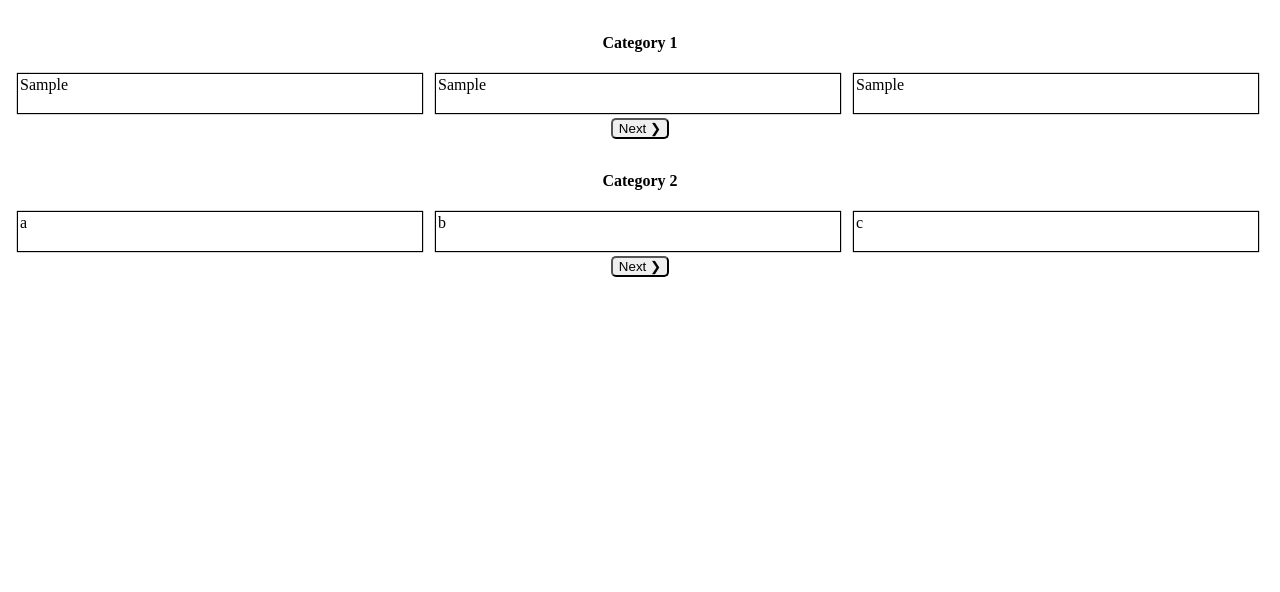
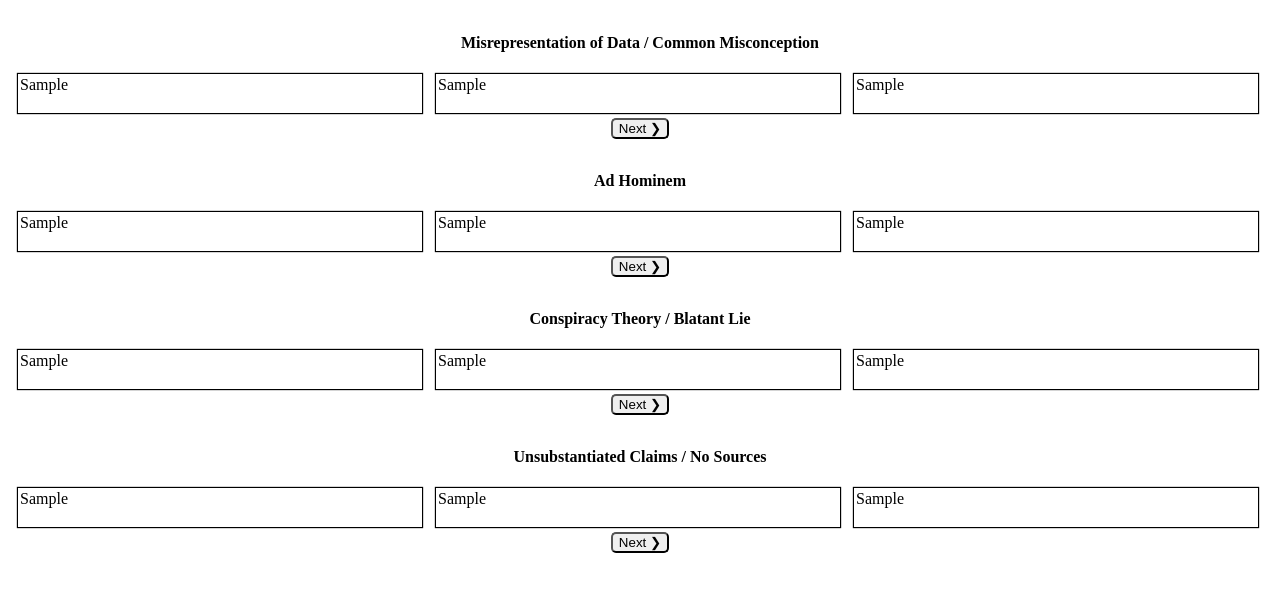
Before and after one commit to devMeesh0/ClimateChangeFactChecker, a Flask app: template Website/templates/index.html in a window 1280 px wide. Shown: the top 592 px of the page. Run offline with Flask 2, Linux system fonts and the light colour scheme; the template is opened without the code that fills it: most values are stand-ins (such as "Sample title", 1, 10 or a date in 2020).

Commit message:
Added all dynamic data entry sections

```diff
--- a/Website/templates/index.html
+++ b/Website/templates/index.html
@@ -68,30 +68,30 @@
 </head>
 <body>
     <div class="carousel-container">
-        <h4 class="category">Category 1</h4>
+        <h4 class="category">Misrepresentation of Data / Common Misconception</h4>
         <div class="carousel">
             <div class="tweet_container visible">
-                {{ cat1_0 }}
+                {{ misrepresent_0 }}
             </div>
 
             <div class="tweet_container visible">
-                {{ cat1_1 }}
+                {{ misrepresent_1 }}
             </div>
 
             <div class="tweet_container visible">
-                {{ cat1_2 }}
+                {{ misrepresent_2 }}
             </div>
 
             <div class="tweet_container hidden">
-                {{ cat1_3 }}
+                {{ misrepresent_3 }}
             </div>
 
             <div class="tweet_container hidden">
-                {{ cat1_4 }}
+                {{ misrepresent_4 }}
             </div>
 
             <div class="tweet_container hidden">
-                {{ cat1_5 }}
+                {{ misrepresent_5 }}
             </div>
         </div>
 
@@ -101,38 +101,96 @@
     </div>
 
     <div class="carousel-container">
-        <h4 class="category">Category 2</h4>
+        <h4 class="category">Ad Hominem</h4>
         <div class="carousel">
             <div class="tweet_container visible">
-                a
+                {{ adhominem_0 }}
             </div>
 
             <div class="tweet_container visible">
-                b
+                {{ adhominem_1 }}
             </div>
 
             <div class="tweet_container visible">
-                c
+                {{ adhominem_2 }}
             </div>
 
             <div class="tweet_container hidden">
-                d
+                {{ adhominem_3 }}
             </div>
 
             <div class="tweet_container hidden">
-                e
+                {{ adhominem_4 }}
             </div>
 
             <div class="tweet_container hidden">
-                f
+                {{ adhominem_5 }}
+            </div>
+        </div>
+
+        <div class="btn-container">
+            <button class="next" onclick="nextTweets(this)">Next &#10095;</button>
+        </div>
+    </div>
+
+    <div class="carousel-container">
+        <h4 class="category">Conspiracy Theory / Blatant Lie</h4>
+        <div class="carousel">
+            <div class="tweet_container visible">
+                {{ conspiracy_0 }}
+            </div>
+
+            <div class="tweet_container visible">
+                {{ conspiracy_1 }}
+            </div>
+
+            <div class="tweet_container visible">
+                {{ conspiracy_2 }}
             </div>
 
             <div class="tweet_container hidden">
-                g
+                {{ conspiracy_3 }}
             </div>
 
             <div class="tweet_container hidden">
-                h
+                {{ conspiracy_4 }}
+            </div>
+
+            <div class="tweet_container hidden">
+                {{ conspiracy_5 }}
+            </div>
+        </div>
+
+        <div class="btn-container">
+            <button class="next" onclick="nextTweets(this)">Next &#10095;</button>
+        </div>
+    </div>
+
+    <div class="carousel-container">
+        <h4 class="category">Unsubstantiated Claims / No Sources</h4>
+        <div class="carousel">
+            <div class="tweet_container visible">
+                {{ unsubstant_0 }}
+            </div>
+
+            <div class="tweet_container visible">
+                {{ unsubstant_1 }}
+            </div>
+
+            <div class="tweet_container visible">
+                {{ unsubstant_2 }}
+            </div>
+
+            <div class="tweet_container hidden">
+                {{ unsubstant_3 }}
+            </div>
+
+            <div class="tweet_container hidden">
+                {{ unsubstant_4 }}
+            </div>
+
+            <div class="tweet_container hidden">
+                {{ unsubstant_5 }}
             </div>
         </div>
 
```
